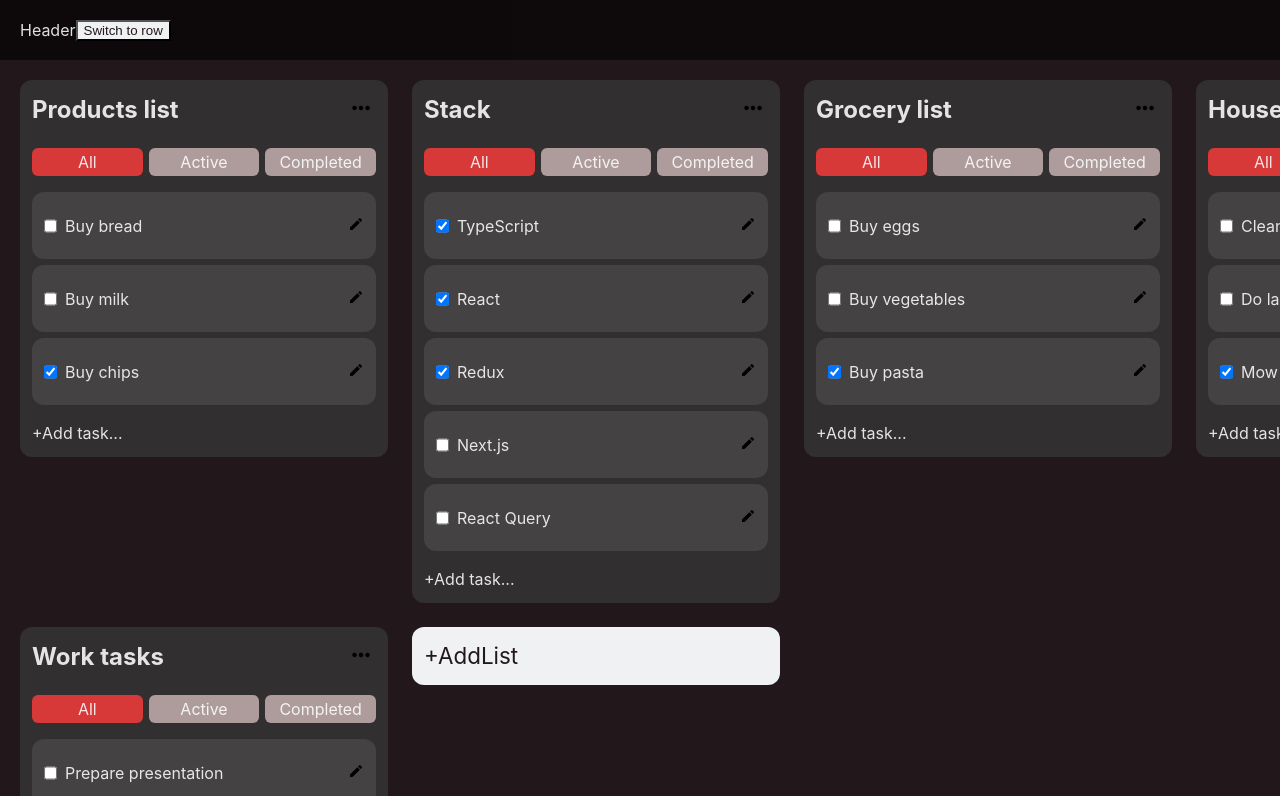
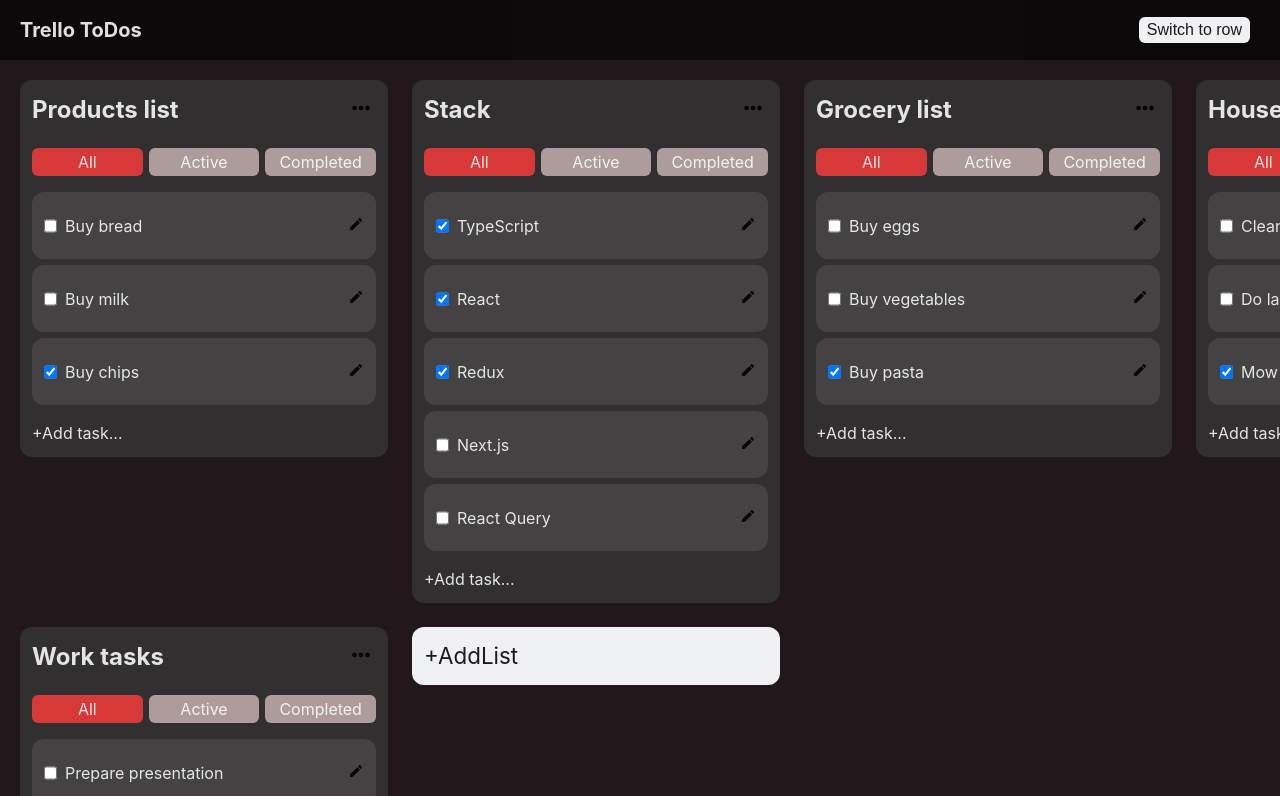
Before and after one commit to 0RomanShevchuk0/ToDoRemake, a React (Vite) app: page / in a window 1280 px wide. Shown: the top 796 px of the page. Built offline with nearby package versions, Linux system fonts and the light colour scheme.

Commit message:
final desktop version

```diff
--- a/src/components/AddList.tsx
+++ b/src/components/AddList.tsx
@@ -54,6 +54,7 @@ const AddList: FC = () => {
             className={styles.nameInput}
             type="text"
             placeholder="List name"
+						autoFocus
           />
           {error && <span className="errorMessage">{error}</span>}
           <button onClick={handleAddList} className={styles.addButton}>
--- a/src/components/AddTask.tsx
+++ b/src/components/AddTask.tsx
@@ -44,6 +44,7 @@ const AddTask: FC<{ id: string }> = ({ id }) => {
             onChange={handleNameChange}
             onKeyDown={handleKeyDown}
             placeholder="Enter a title for this task"
+						autoFocus
           />
           {error && <div className={styles.errorMessage}>{error}</div>}
           <div className={styles.buttons}>
--- a/src/components/Header.tsx
+++ b/src/components/Header.tsx
@@ -9,7 +9,7 @@ type HeaderPropsType = {
 const Header: FC<HeaderPropsType> = ({ isGrid, setIsGrid }) => {
   return (
     <header className={styles.header}>
-      Header
+      <h3>Trello ToDos</h3>
       <button onClick={() => setIsGrid(!isGrid)}>
         Switch to {isGrid ? 'row' : 'grid'}
       </button>
--- a/src/components/TodoList.tsx
+++ b/src/components/TodoList.tsx
@@ -1,4 +1,4 @@
-import { FC, MutableRefObject, useEffect, useRef, useState } from "react"
+import { FC, MutableRefObject, useRef, useState } from "react"
 import { IToDoList, TasksFilterType } from "../types/ToDoListTypes"
 import styles from "../styles/ToDoList.module.scss"
 import Task from "./Task"
--- a/src/styles/Header.module.scss
+++ b/src/styles/Header.module.scss
@@ -1,5 +1,4 @@
 @use "./variables" as v;
-
 
 .header {
 	position: fixed;
@@ -9,12 +8,28 @@
 	height: 60px;
 	z-index: 10;
 	display: flex;
+	justify-content: space-between;
 	align-items: center;
 	padding: 0px 20px;
 	background: rgb(0, 0, 0, 0.6);
 
+	h3 {
+		font-size: 20px;
+	}
+
 	button {
 		background-color: v.$button-color;
-		color: v.$background
+		color: v.$background;
+		border-radius: 6px;
+		border: none;
+		outline: none;
+		margin-right: 50px;
+		padding: 4px 8px;
+		font-size: 16px;
+		transition: .2s;
+
+		&:hover {
+			background-color: v.$text-color;
+		}
 	}
 }
```
